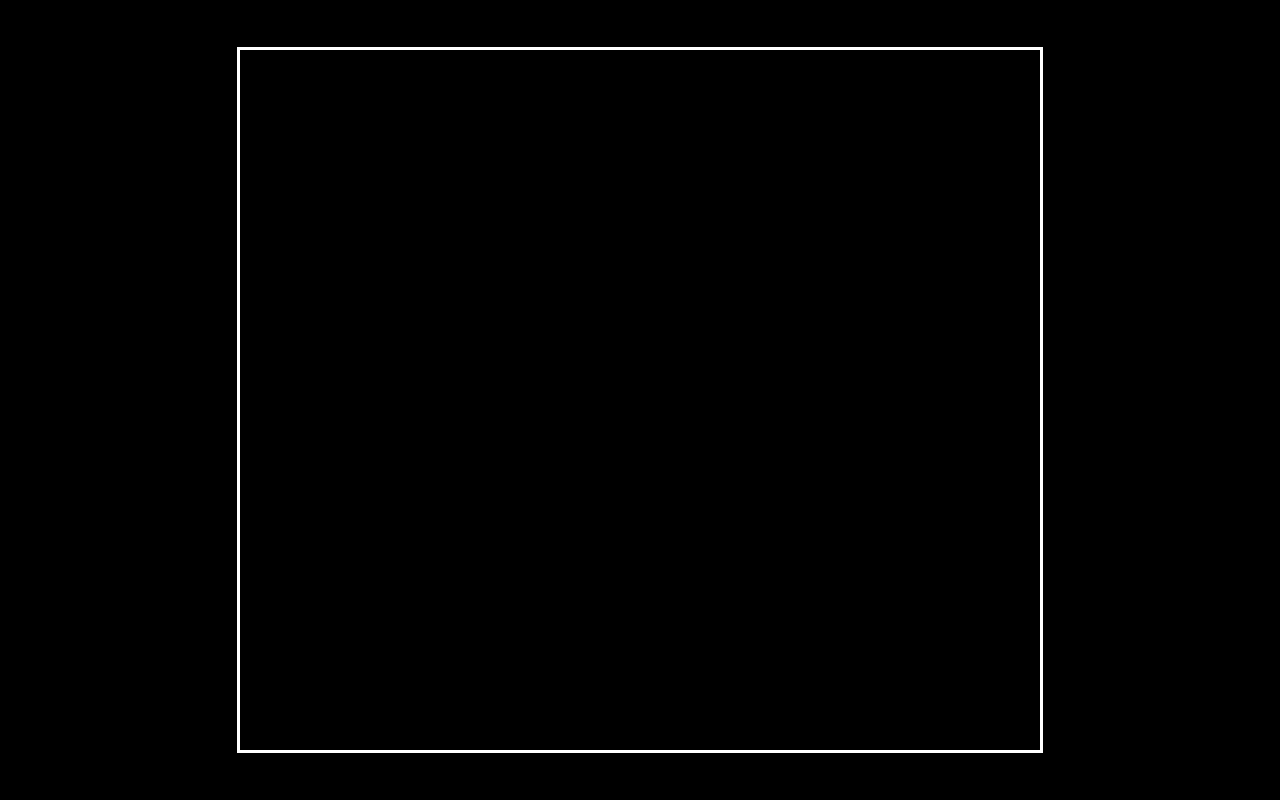
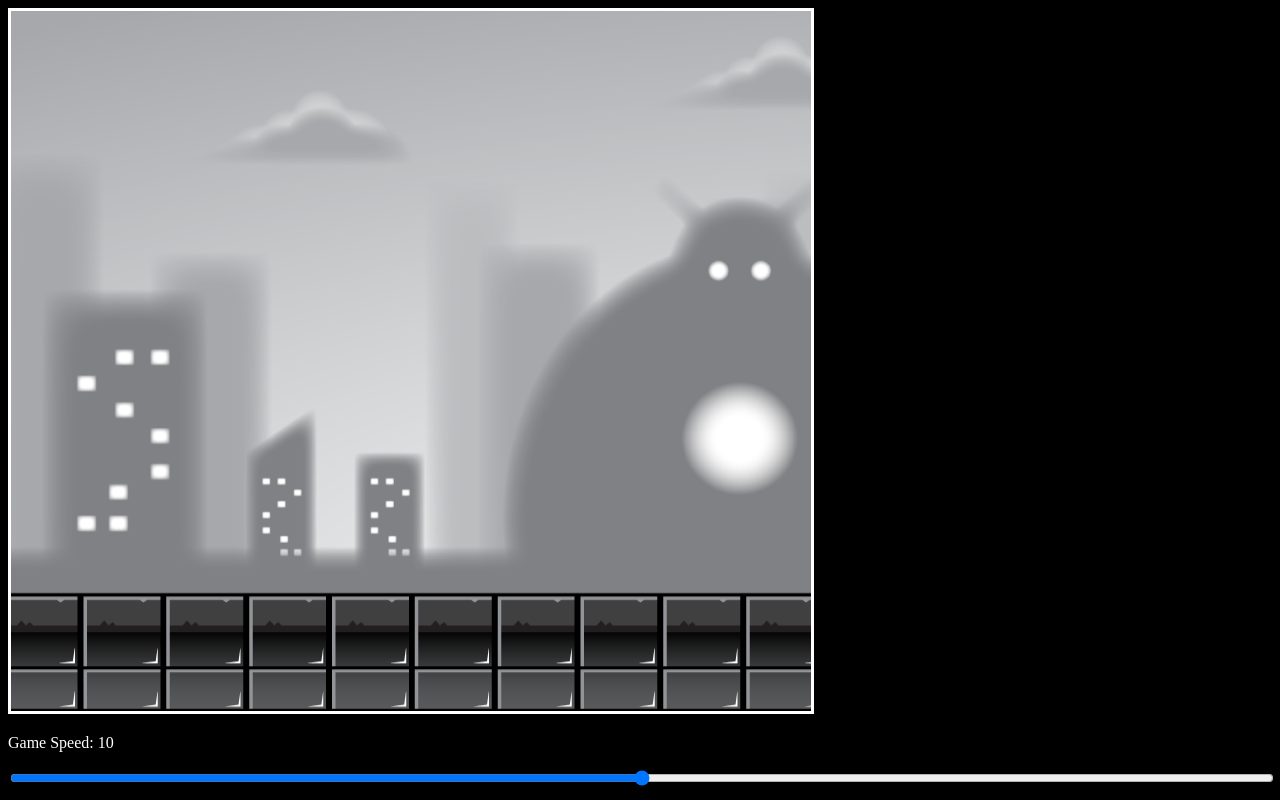
Before and after one commit to ahnaf24/parallax, a plain HTML site: page index.html in a window 1280 px wide. Drawn offline with Linux system fonts and the light colour scheme; animation ran at ten frames a second.

Commit message:
parallax background

```diff
--- a/index.html
+++ b/index.html
@@ -8,7 +8,11 @@
         <link rel="stylesheet" href="style.css"/>
     </head>
     <body>
+     <div id="container">
         <canvas id="canvas1"></canvas>
+        <P>Game Speed: <span id='showGameSpeed'></span></P>
+        <input type="range" min="0" max="20" value="S" class="slider" id="slider">
+     </div>
 
         <script src="script.js"></script>
     </body>
--- a/script.js
+++ b/script.js
@@ -4,6 +4,7 @@ const CANVAS_WIDTH = canvas.width = 800;
 const CANVAS_HEIGHT = canvas.height = 700;
 
 let gameSpeed = 10;
+//let gMameFrame = 0;
 
 const backgroundLayer1 = new Image();
 backgroundLayer1.src = 'layer-1.png';
@@ -16,40 +17,59 @@ backgroundLayer4.src = 'layer-4.png';
 const backgroundLayer5 = new Image();
 backgroundLayer5.src = 'layer-5.png';
 
+
+
+const slider = document.getElementById('slider');
+slider.value = gameSpeed;
+const showGameSpeed = document.getElementById('showGameSpeed');
+showGameSpeed.innerHTML = gameSpeed;
+slider.addEventListener('change', function(e){
+   gameSpeed =e.target.value;
+   showGameSpeed.innerHTML = gameSpeed;
+});
+
 class Layer {
     constructor (image, speedModifier) {
       this.x = 0;
       this.y = 0;
       this.width = 2400;
       this.height = 700;
-      this.x2 = this.width;
+      //this.x2 = this.width;
       this.image = image;
       this.speedModifier = speedModifier;
       this.speed = gameSpeed * this.speedModifier;
     }
     update(){
         this.speed = gameSpeed * this.speedModifier;
-        if (this.x <= -this.width){
-            this.x = this.width + this.x2 - this.speed;
+       if (this.x <= -this.width){
+            this.x = 0;
         }
-        if (this.x2 <= -this.width){
-            this.x2 = this.width + this.x - this.speed;
-        }
-        this.x = Math.floor(this.x - this.speed);
-        this.x = Math.floor(this.x2 - this.speed);
+
+       this.x = this.x - this.speed;
+       //this.x = gMameFrame * this.speed % this.width;
+
     }
     draw(){
        ctx.drawImage(this.image, this.x, this.y, this.width, this.height);
-       ctx.drawImage(this.image, this.x2, this.y, this.width, this.height);
+       ctx.drawImage(this.image, this.x + this.width, this.y, this.width, this.height);
     }
 }
 
-const layer4 = new Layer(backgroundLayer4, 0.5);
+const layer1 = new Layer(backgroundLayer1, 0.2);
+const layer2 = new Layer(backgroundLayer2, 0.4);
+const layer3 = new Layer(backgroundLayer3, 0.6);
+const layer4 = new Layer(backgroundLayer4, 0.8);
+const layer5 = new Layer(backgroundLayer5, 1);
+
+const gameObject = [layer1, layer2, layer3, layer4, layer5];
 
 function animate(){
     ctx.clearRect(0, 0, CANVAS_WIDTH, CANVAS_HEIGHT);
-    layer4.update();
-    layer4.draw();
+    gameObject.forEach(object => {
+        object.update();
+        object.draw();
+    });
+    //gMameFrame--;
     requestAnimationFrame(animate);
 };
 animate();
--- a/style.css
+++ b/style.css
@@ -1,12 +1,23 @@
  body {
     background-color: black;
  }
+ .container{
+   position: absolute;
+   width: 800px;
+   transform: translate(-50%, -50%);
+   top: 50%;
+   left: 50%;
+   font-size: 25px;
+ }
  #canvas1 {
-    position: absolute;
+    position: relative;
     border: 3px solid white;
     width: 800px;
     height: 700px;
-    transform: translate(-50%, -50%);
-    top: 50%;
-    left: 50%;
- }
+}
+#slider {
+   width: 100%;
+}
+p {
+   color: white;
+}
```
